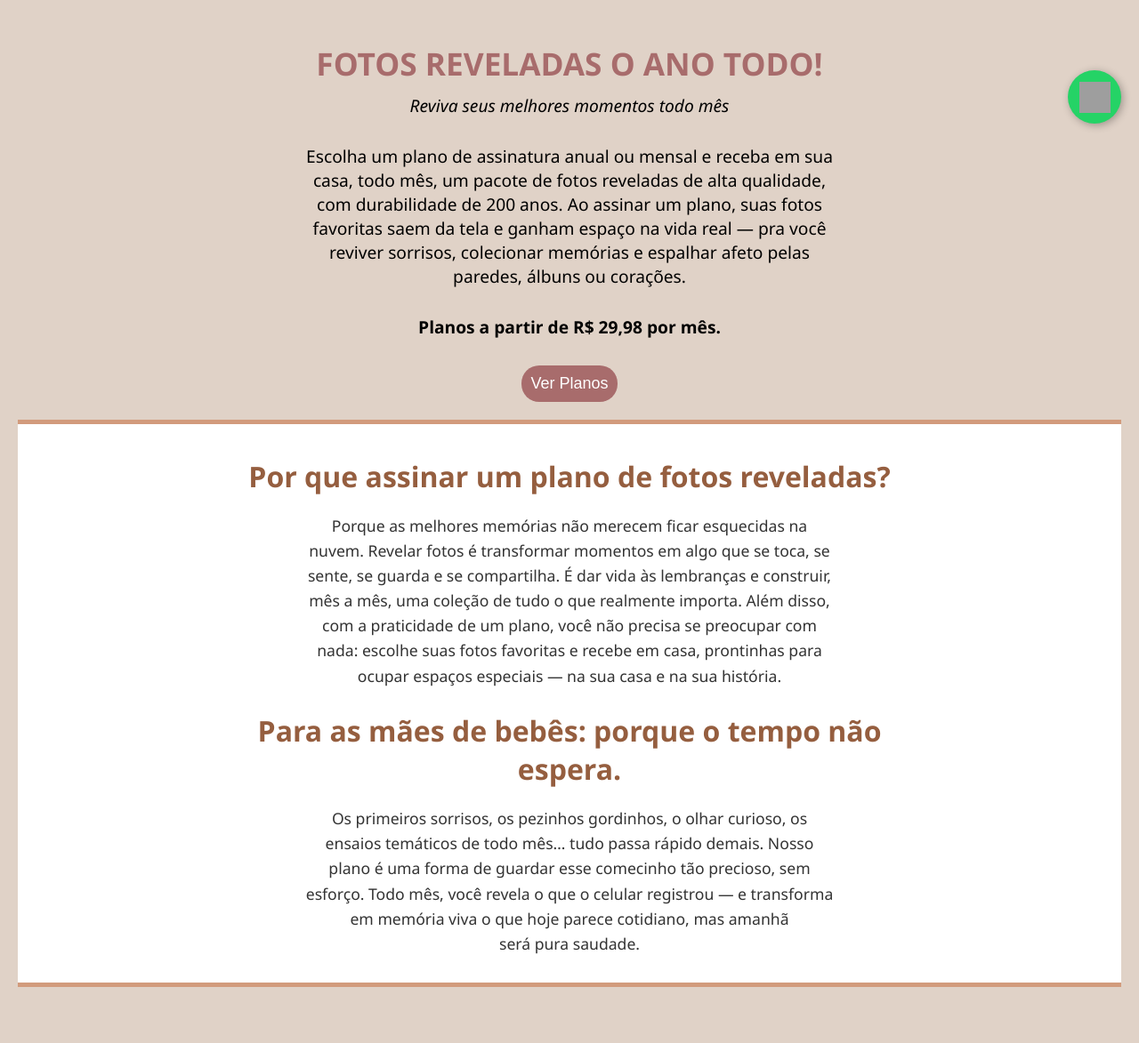
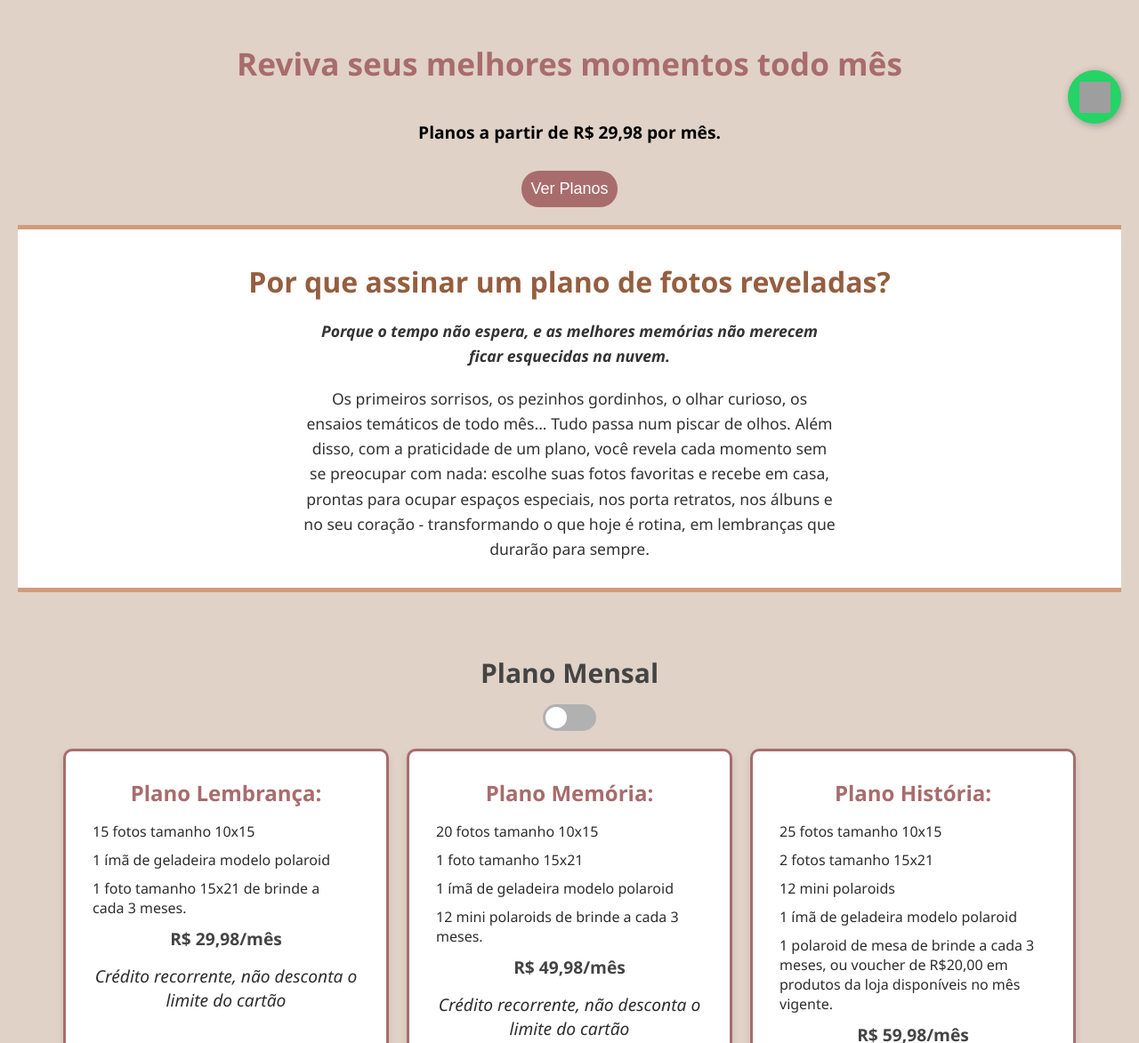
Before and after one commit to stanleyclientes/memorizegifts, a plain HTML site: page index.html in a window 1280 px wide. Shown: the part 641-1814 px from the top of the page at 89% size. Drawn offline with Linux system fonts and the light colour scheme; grey boxes are pictures that could not be loaded.

Commit message:
yasmin alteraçaõ

```diff
--- a/index.html
+++ b/index.html
@@ -324,6 +324,9 @@ input:checked + .slider:before {
   text-align: center;
 }
 
+.subtitle{
+  font-weight: 600;
+}
 
   @media (max-width: 768px) {
     .carousel {
@@ -375,9 +378,9 @@ input:checked + .slider:before {
     </div>
 
     <div class="hero-content">
-        <h1>FOTOS REVELADAS O ANO TODO!</h1>
-        <p class="subtitle">Reviva seus melhores momentos todo mês</p>
-        <p>Escolha um plano de assinatura anual ou mensal e receba em sua casa, todo mês, um pacote de fotos reveladas de alta qualidade, com durabilidade de 200 anos. Ao assinar um plano, suas fotos favoritas saem da tela e ganham espaço na vida real — pra você reviver sorrisos, colecionar memórias e espalhar afeto pelas paredes, álbuns ou corações.</p>
+        <h1>Reviva seus melhores momentos todo mês</h1>
+        <p class="subtitle"></p>
+        <!-- <p>Escolha um plano de assinatura anual ou mensal e receba em sua casa, todo mês, um pacote de fotos reveladas de alta qualidade, com durabilidade de 200 anos. Ao assinar um plano, suas fotos favoritas saem da tela e ganham espaço na vida real — pra você reviver sorrisos, colecionar memórias e espalhar afeto pelas paredes, álbuns ou corações.</p> -->
         <p id="text-plans1">Planos a partir de R$ 29,98 por mês.</p>
         <button id="btn-vermais" onclick="document.getElementById('planos').scrollIntoView({ behavior: 'smooth' });">
         Ver Planos
@@ -389,13 +392,12 @@ input:checked + .slider:before {
     <section class="benefits-section">
     <div class="benefits-content">
         <h2>Por que assinar um plano de fotos reveladas?</h2>
-        <p>
-        Porque as melhores memórias não merecem ficar esquecidas na nuvem. Revelar fotos é transformar momentos em algo que se toca, se sente, se guarda e se compartilha. É dar vida às lembranças e construir, mês a mês, uma coleção de tudo o que realmente importa.
-Além disso, com a praticidade de um plano, você não precisa se preocupar com nada: escolhe suas fotos favoritas e recebe em casa, prontinhas para ocupar espaços especiais — na sua casa e na sua história.
-        </p>
-        <h2>Para as mães de bebês: porque o tempo não espera.</h2>
-        <p>
-        Os primeiros sorrisos, os pezinhos gordinhos, o olhar curioso, os ensaios temáticos de todo mês… tudo passa rápido demais. Nosso plano é uma forma de guardar esse comecinho tão precioso, sem esforço. Todo mês, você revela o que o celular registrou — e transforma em memória viva o que hoje parece cotidiano, mas amanhã será pura saudade.
+        <p class="subtitle">Porque o tempo não espera, e as melhores memórias não merecem ficar esquecidas na nuvem.</p>
+        <p>Os primeiros sorrisos, os pezinhos gordinhos, o olhar curioso, os ensaios temáticos de todo mês... Tudo passa num piscar de olhos.
+Além disso, com a praticidade de um plano, você revela cada momento sem se preocupar com nada: escolhe suas fotos favoritas e recebe em casa, prontas para ocupar espaços especiais, nos porta retratos, nos álbuns e no seu coração - transformando o que hoje é rotina, em lembranças que durarão para sempre.</p>
+
+
+
         </p>
     </div>
     </section>
```
